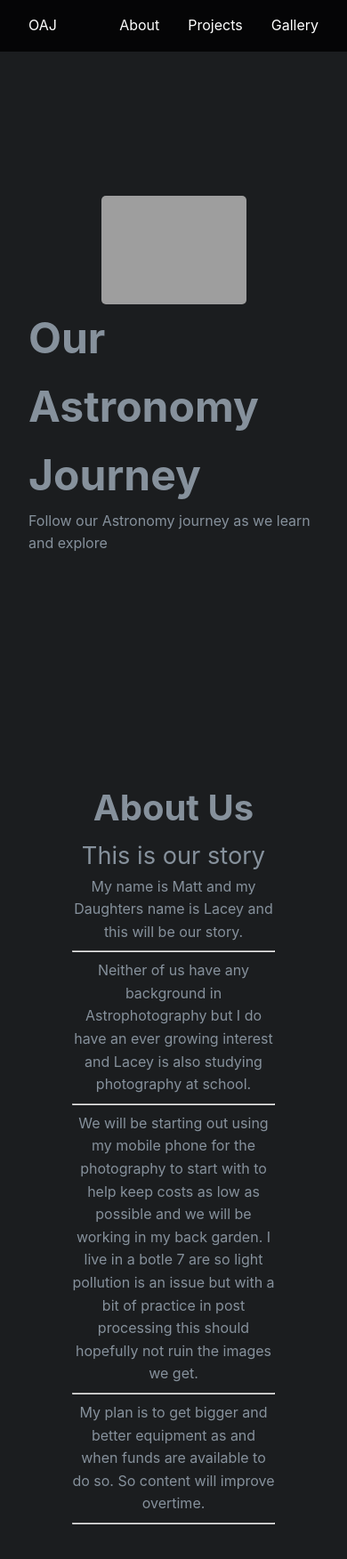
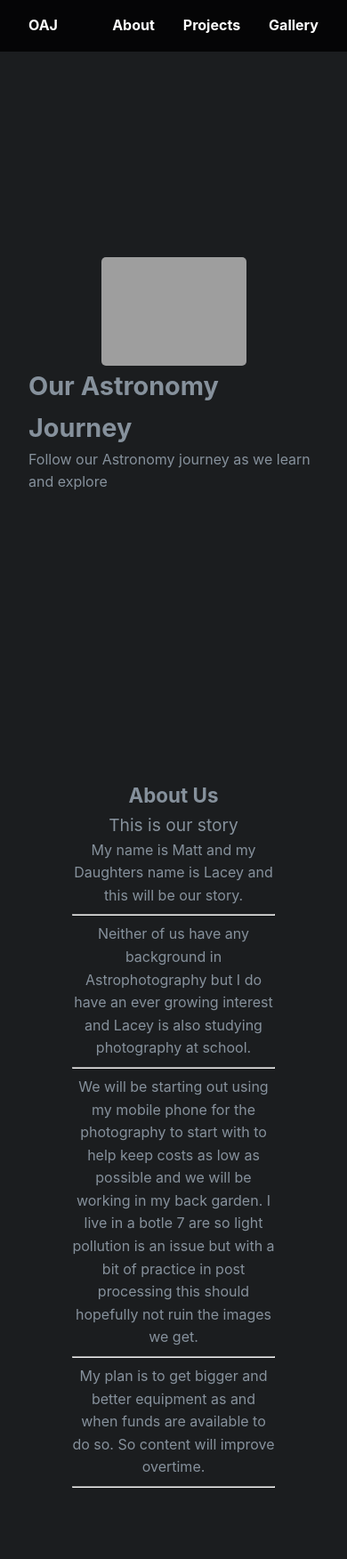
Before and after one commit to belgn1978/our-astro-journey, a PHP site: page / in a window 390 px wide. Shown: the top 1752 px of the page at 89% size. After the commit the page ends 1672 px from the top, so only its background shows below. Run offline with PHP 8.4, Linux system fonts and the light colour scheme; grey boxes are pictures that could not be loaded.

Commit message:
added media queries

```diff
--- a/styles/styles.css
+++ b/styles/styles.css
@@ -37,6 +37,7 @@ body {
 .nav-link {
   color: white;
   text-decoration: none;
+  font-weight: bold;
   transition: opacity 0.3s;
 }
 
@@ -94,3 +95,26 @@ section {
 .section-subheading {
   font-size: 1.7rem;
 }
+@media screen and (max-width: 700px) {
+  .cta-container h1 {
+    font-size: 2.4rem;
+  }
+  .section-heading  {
+    font-size: 1.7px
+  }
+}
+@media screen and (max-width: 530px) {
+  .cta-container h1 {
+    font-size: 1.8rem;
+  }
+  .section-heading {
+    font-size: 1.4rem;
+  }
+  .section-subheading {
+    font-size: 1.2rem;
+    font-weight: semibold;
+  }
+  section p {
+    font-size: 1rem;
+  }
+}
```
